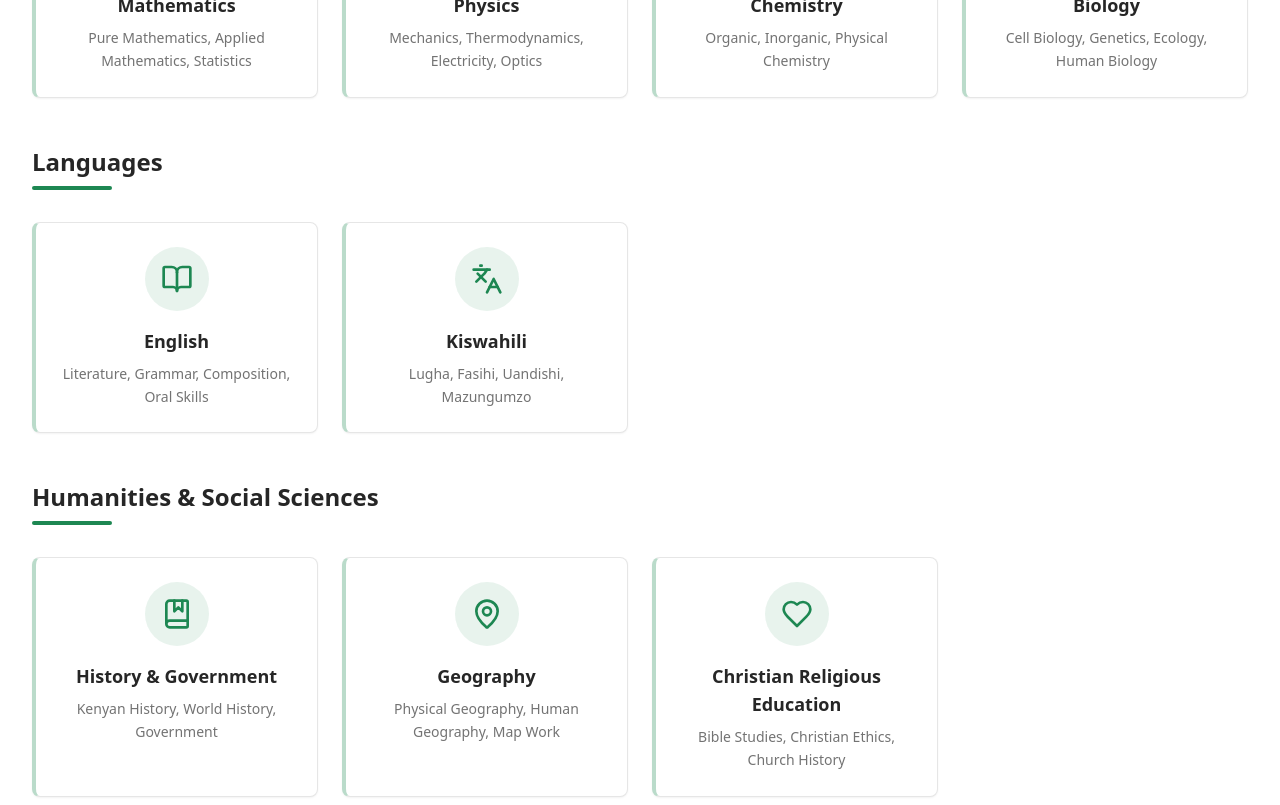
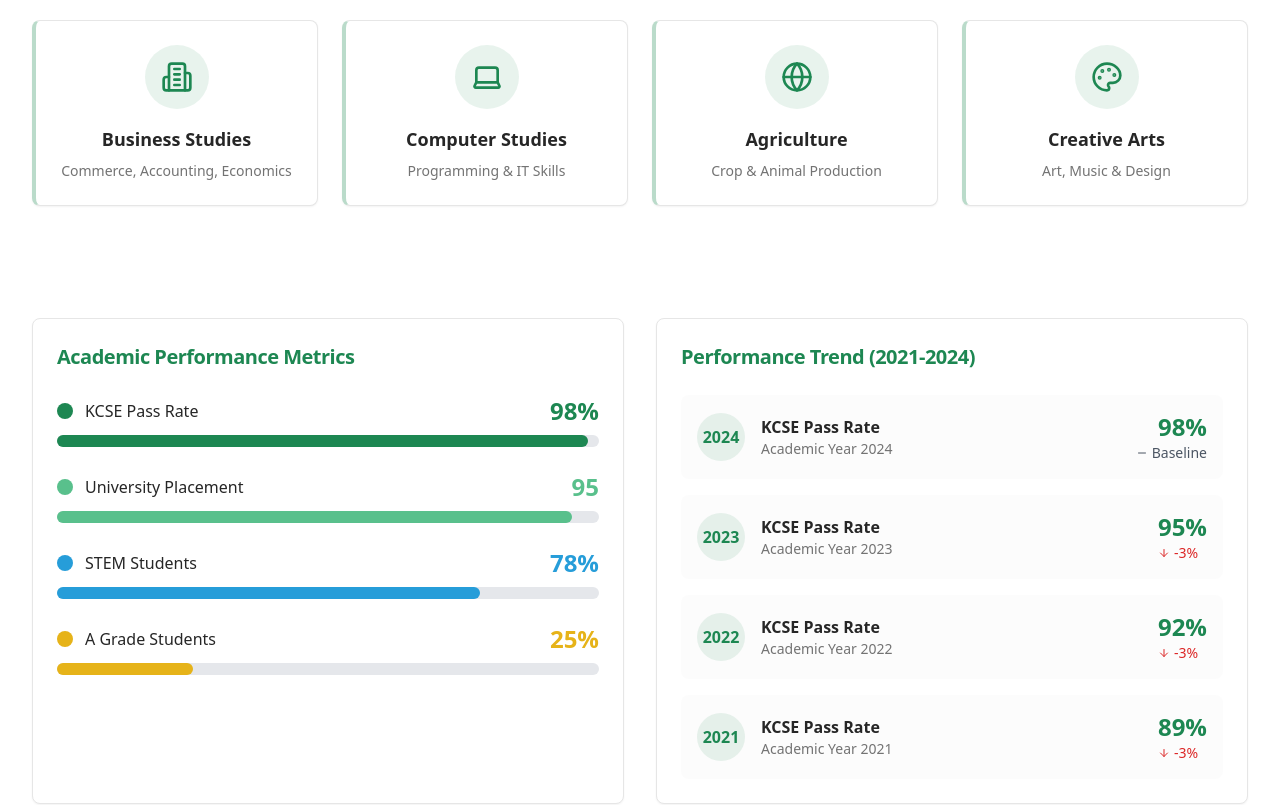
Before and after one commit to SK3CHI3/OBER-HIGH-SCHOOL-WEB, a React (Vite) app: page / in a window 1280 px wide. Shown: the part 3840-4645 px from the top of the page. Built offline with nearby package versions, Linux system fonts and the light colour scheme; the HTML template or start-up script is replaced by a standard one.

Commit message:
Simplify academics cards to compact 4-column, 2-row layout with 8 key subjects

```diff
--- a/src/components/Academics.tsx
+++ b/src/components/Academics.tsx
@@ -12,52 +12,15 @@ const Academics = () => {
     threshold: 0.1
   });
 
-  const subjectCategories = [
-    {
-      category: "Core Sciences",
-      color: "bg-blue-50 border-blue-200 text-blue-800",
-      subjects: [
-        { name: "Mathematics", icon: Calculator, description: "Pure Mathematics, Applied Mathematics, Statistics" },
-        { name: "Physics", icon: Atom, description: "Mechanics, Thermodynamics, Electricity, Optics" },
-        { name: "Chemistry", icon: Beaker, description: "Organic, Inorganic, Physical Chemistry" },
-        { name: "Biology", icon: Dna, description: "Cell Biology, Genetics, Ecology, Human Biology" }
-      ]
-    },
-    {
-      category: "Languages",
-      color: "bg-green-50 border-green-200 text-green-800",
-      subjects: [
-        { name: "English", icon: BookOpen, description: "Literature, Grammar, Composition, Oral Skills" },
-        { name: "Kiswahili", icon: Languages, description: "Lugha, Fasihi, Uandishi, Mazungumzo" }
-      ]
-    },
-    {
-      category: "Humanities & Social Sciences",
-      color: "bg-purple-50 border-purple-200 text-purple-800",
-      subjects: [
-        { name: "History & Government", icon: BookMarked, description: "Kenyan History, World History, Government" },
-        { name: "Geography", icon: MapPin, description: "Physical Geography, Human Geography, Map Work" },
-        { name: "Christian Religious Education", icon: Heart, description: "Bible Studies, Christian Ethics, Church History" }
-      ]
-    },
-    {
-      category: "Business & Technical",
-      color: "bg-orange-50 border-orange-200 text-orange-800",
-      subjects: [
-        { name: "Business Studies", icon: Building2, description: "Commerce, Accounting, Economics, Entrepreneurship" },
-        { name: "Computer Studies", icon: Laptop, description: "Programming, Database Management, Web Design" },
-        { name: "Agriculture", icon: Globe, description: "Crop Production, Animal Husbandry, Farm Management" }
-      ]
-    },
-    {
-      category: "Creative & Performing Arts",
-      color: "bg-pink-50 border-pink-200 text-pink-800",
-      subjects: [
-        { name: "Art & Design", icon: Paintbrush, description: "Drawing, Painting, Sculpture, Design" },
-        { name: "Music", icon: Volume2, description: "Theory, Performance, Composition, History" },
-        { name: "Home Science", icon: Users, description: "Food & Nutrition, Clothing, Child Development" }
-      ]
-    }
+  const subjects = [
+    { name: "Mathematics", icon: Calculator, description: "Pure & Applied Mathematics" },
+    { name: "Sciences", icon: Microscope, description: "Physics, Chemistry, Biology" },
+    { name: "Languages", icon: BookOpen, description: "English & Kiswahili" },
+    { name: "Humanities", icon: Globe, description: "History, Geography, CRE" },
+    { name: "Business Studies", icon: Building2, description: "Commerce, Accounting, Economics" },
+    { name: "Computer Studies", icon: Laptop, description: "Programming & IT Skills" },
+    { name: "Agriculture", icon: Globe, description: "Crop & Animal Production" },
+    { name: "Creative Arts", icon: Palette, description: "Art, Music & Design" }
   ];
 
       const achievements = [
@@ -81,33 +44,20 @@ const Academics = () => {
           </p>
         </div>
 
-        {/* Subject Categories */}
+        {/* Subjects Grid - 4 Columns, 2 Rows */}
         <motion.div
           ref={ref}
-          className="space-y-12 mb-16"
+          className="grid grid-cols-2 md:grid-cols-4 gap-6 mb-16"
           initial={{ opacity: 0, y: 30 }}
           animate={inView ? { opacity: 1, y: 0 } : { opacity: 0, y: 30 }}
           transition={{ duration: 0.8 }}
         >
-          {subjectCategories.map((category, categoryIndex) => (
-            <motion.div
-              key={category.category}
-              initial={{ opacity: 0, y: 20 }}
-              animate={inView ? { opacity: 1, y: 0 } : { opacity: 0, y: 20 }}
-              transition={{ duration: 0.6, delay: categoryIndex * 0.1 }}
-            >
-              <div className="mb-8">
-                <h3 className="text-2xl font-bold text-foreground mb-2">{category.category}</h3>
-                <div className="w-20 h-1 bg-primary rounded-full"></div>
-              </div>
-
-              <div className="grid grid-cols-1 md:grid-cols-2 lg:grid-cols-3 xl:grid-cols-4 gap-6">
-                {category.subjects.map((subject, subjectIndex) => (
+          {subjects.map((subject, index) => (
             <motion.div
               key={subject.name}
               initial={{ opacity: 0, y: 20 }}
               animate={inView ? { opacity: 1, y: 0 } : { opacity: 0, y: 20 }}
-                    transition={{ duration: 0.6, delay: (categoryIndex * 0.1) + (subjectIndex * 0.05) }}
+              transition={{ duration: 0.6, delay: index * 0.1 }}
               whileHover={{ scale: 1.02, y: -5 }}
             >
               <Card className="shadow-school transition-school hover:shadow-strong h-full border-l-4 border-l-primary/30 hover:border-l-primary group">
@@ -125,15 +75,12 @@ const Academics = () => {
                       <subject.icon className="h-8 w-8 text-primary" />
                     </motion.div>
                     <div>
-                            <h4 className="text-lg font-semibold mb-2 text-foreground">{subject.name}</h4>
-                            <p className="text-sm text-muted-foreground leading-relaxed">{subject.description}</p>
+                      <h3 className="text-lg font-semibold mb-2 text-foreground">{subject.name}</h3>
+                      <p className="text-sm text-muted-foreground">{subject.description}</p>
                     </div>
                   </motion.div>
                 </CardContent>
               </Card>
-                  </motion.div>
-                ))}
-              </div>
             </motion.div>
           ))}
         </motion.div>
```
Lines whose indentation alone changed are shown as unchanged.
